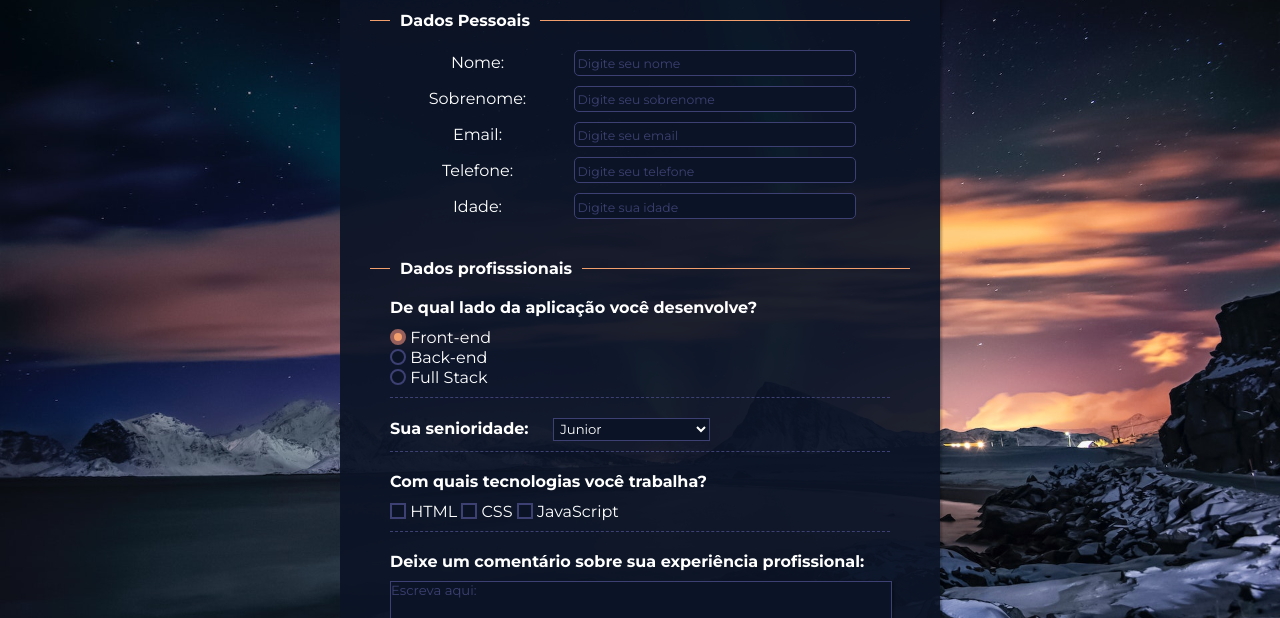
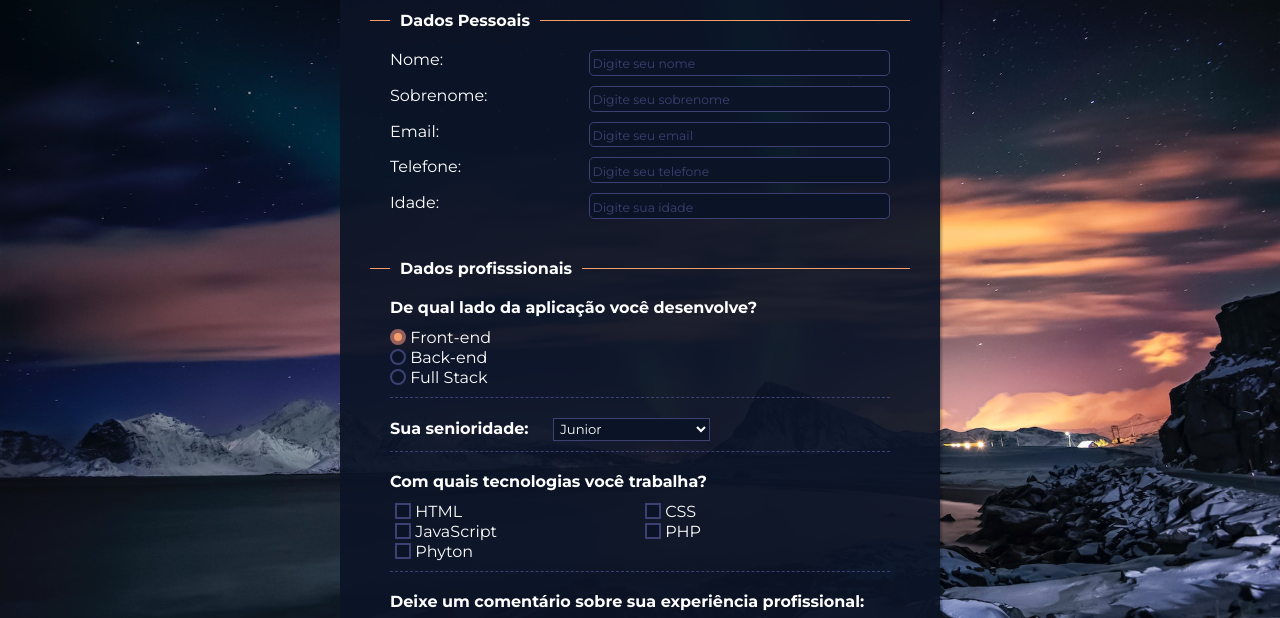
Before and after one commit to allanfpcruz/cadastro-devs, a plain HTML site: page index.html in a window 1280 px wide. Shown: the part 121-739 px from the top of the page. Drawn offline with Linux system fonts and the light colour scheme.

Commit message:
algumas alterações

```diff
--- a/estilos/style.css
+++ b/estilos/style.css
@@ -64,17 +64,19 @@ fieldset legend {
 
 .input-pessoal {
     margin-bottom: 10px;
+    display: flex;
+    flex-flow: row nowrap;
 }
 
 .input-pessoal label {
-    text-align: center;
+    flex: 1 0 35%;
+    text-align: left;
     display: inline-block;
-    width: 35%;
     margin-right: 5px;
 }
 
 .input-pessoal input {
-    width: 55%;
+    flex: 1 0 55%;
     border: 1px solid var(--cor01);
     background-color: var(--cor02);
     padding: 0.15em;
@@ -167,6 +169,18 @@ select:focus-within {
     outline: none;
 }
 
+#check-container {
+    display: flex;
+    justify-content: space-between;
+    flex-flow: row wrap;
+}
+
+.check-item {
+    box-sizing: border-box;
+    margin: 0 5px;
+    flex: 47%;
+}
+
 input[type="checkbox"] {
     appearance: none;
     width: 1em;
--- a/index.html
+++ b/index.html
@@ -63,12 +63,26 @@
                     <div id="tecs" class="input-prof">
                         <p class="quest">Com quais tecnologias você trabalha?</p>
                         <div id="check-container">
+                            <div class="check-item">
                                 <input type="checkbox" name="html" id="ihtml">
                                 <label for="ihtml">HTML</label>
+                            </div>
+                            <div class="check-item">
                                 <input type="checkbox" name="css" id="icss">
                                 <label for="icss">CSS</label>
+                            </div>
+                            <div class="check-item">
                                 <input type="checkbox" name="js" id="ijs">
                                 <label for="ijs">JavaScript</label>
+                            </div>
+                            <div class="check-item">
+                                <input type="checkbox" name="php" id="iphp">
+                                <label for="iphp">PHP</label>
+                            </div>
+                            <div class="check-item">
+                                <input type="checkbox" name="phyton" id="iphyton">
+                                <label for="iphyton">Phyton</label>
+                            </div>
                         </div>
                     </div>
                     <div id="coment" class="input-prof">
```
Lines whose indentation alone changed are shown as unchanged.
